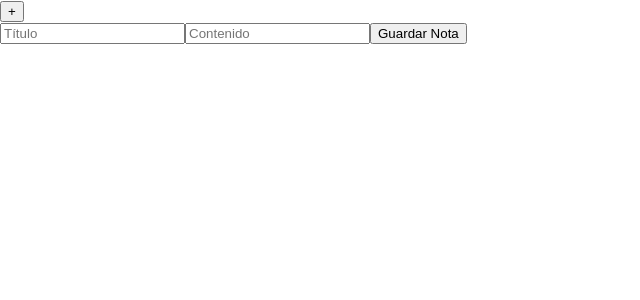
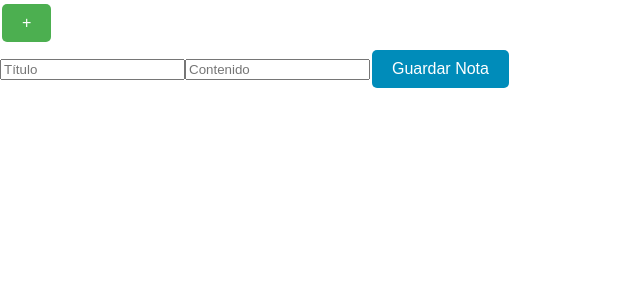
Before and after one commit to RustH3d/bloc, a React (Create React App) app: page / in a window 1280 px wide. Shown: the top 300 px of the page, without its empty margins (0-640 px from the left). Built offline with nearby package versions, Linux system fonts and the light colour scheme.

Commit message:
notitulosvacios

```diff
--- a/src/App.css
+++ b/src/App.css
@@ -67,3 +67,27 @@
   white-space: nowrap;
   max-height: 100px; /* Ajustar según el tamaño deseado */
 }
+
+/* Estilos comunes para los botones */
+.btn {
+  background-color: #4CAF50; /* Color de fondo */
+  border: none; /* Sin borde */
+  color: white; /* Color del texto */
+  padding: 10px 20px; /* Espaciado interno */
+  text-align: center; /* Alineación del texto */
+  text-decoration: none; /* Sin subrayado */
+  display: inline-block; /* Mostrar en línea */
+  font-size: 16px; /* Tamaño de la fuente */
+  margin: 4px 2px; /* Márgenes */
+  cursor: pointer; /* Cambia el cursor al pasar sobre el botón */
+  border-radius: 5px; /* Bordes redondeados */
+}
+
+/* Estilos adicionales para los botones específicos si es necesario */
+.btn-primary {
+  background-color: #008CBA; /* Color para un botón primario */
+}
+
+.btn-danger {
+  background-color: #f44336; /* Color para un botón de peligro */
+}
--- a/src/App.js
+++ b/src/App.js
@@ -16,6 +16,10 @@ export default function App() {
 
   const manejarSubmit = (e) => {
     e.preventDefault();
+    if (titulo.trim() === '') {
+      alert('El título no puede estar vacío'); // Muestra un mensaje de error si el título está vacío
+      return; // Sal del manejador para evitar guardar la nota vacía
+    }
     const nuevasNotas = añadirNota(titulo, contenido);
     setNotas(nuevasNotas);
     setTitulo('');
@@ -34,6 +38,8 @@ export default function App() {
   };
 
   const manejarCambioTitulo = (e) => {
+
+
     setNotaSeleccionada({ ...notaSeleccionada, titulo: e.target.value });
   };
 
@@ -43,6 +49,10 @@ export default function App() {
 
   const manejarGuardar = (e) => {
     e.preventDefault();
+    if (notaSeleccionada.titulo.trim() === '') {
+      alert('El título no puede estar vacío'); // Muestra un mensaje de error si el título está vacío
+      return; // Sal del manejador para evitar guardar la nota vacía
+    }
     const nuevasNotas = actualizarNota(editIndex, notaSeleccionada.titulo, notaSeleccionada.contenido);
     setNotas(nuevasNotas);
     cerrarPopup();
@@ -56,7 +66,7 @@ export default function App() {
 
   return (
     <div className="B">
-      <button onClick={() => setMostrarFormulario(!mostrarFormulario)}>
+    <button className="btn" onClick={() => setMostrarFormulario(!mostrarFormulario)}>
       +
     </button>
 
@@ -74,7 +84,7 @@ export default function App() {
           value={contenido}
           onChange={(e) => setContenido(e.target.value)}
         />
-          <button type="submit">Guardar Nota</button>
+        <button className="btn btn-primary" type="submit">Guardar Nota</button>
       </form>
     </div>
 
@@ -90,7 +100,7 @@ export default function App() {
     {notaSeleccionada && (
       <div className="popup">
         <div className="popup-inner">
-            <button onClick={cerrarPopup}>Cerrar</button>
+          <button className="btn" onClick={cerrarPopup}>Cerrar</button>
           <form onSubmit={manejarGuardar}>
             <input
               type="text"
@@ -101,12 +111,12 @@ export default function App() {
               value={notaSeleccionada.contenido}
               onChange={manejarCambioContenido}
             />
-              <button type="submit">Guardar Cambios</button>
+            <button className="btn btn-primary" type="submit">Guardar Cambios</button>
           </form>
-            <button onClick={manejarEliminar}>Eliminar Nota</button>
+          <button className="btn btn-danger" onClick={manejarEliminar}>Eliminar Nota</button>
         </div>
       </div>
     )}
   </div>
-  );
+  )
 }
```
Lines whose indentation alone changed are shown as unchanged.
